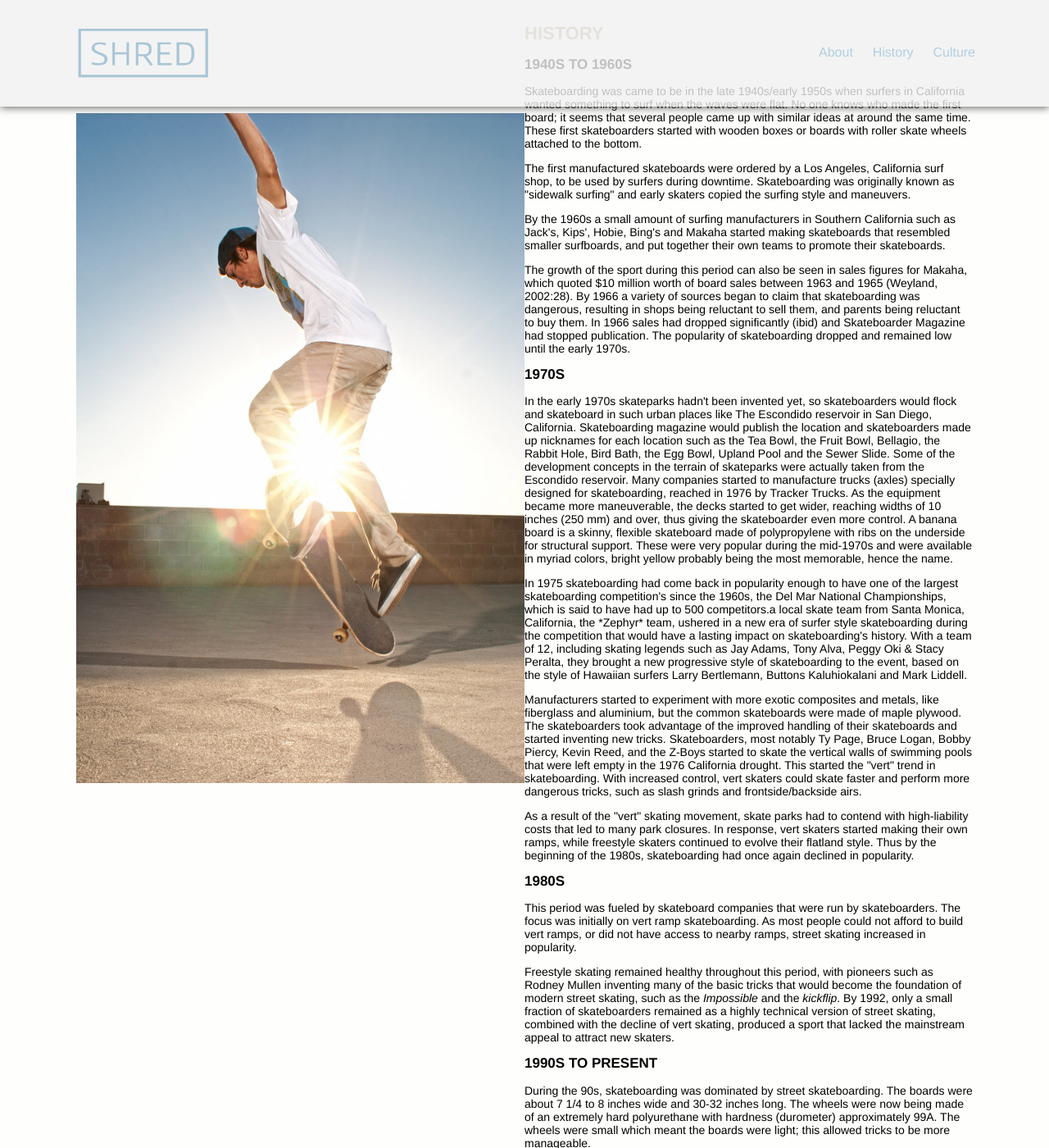
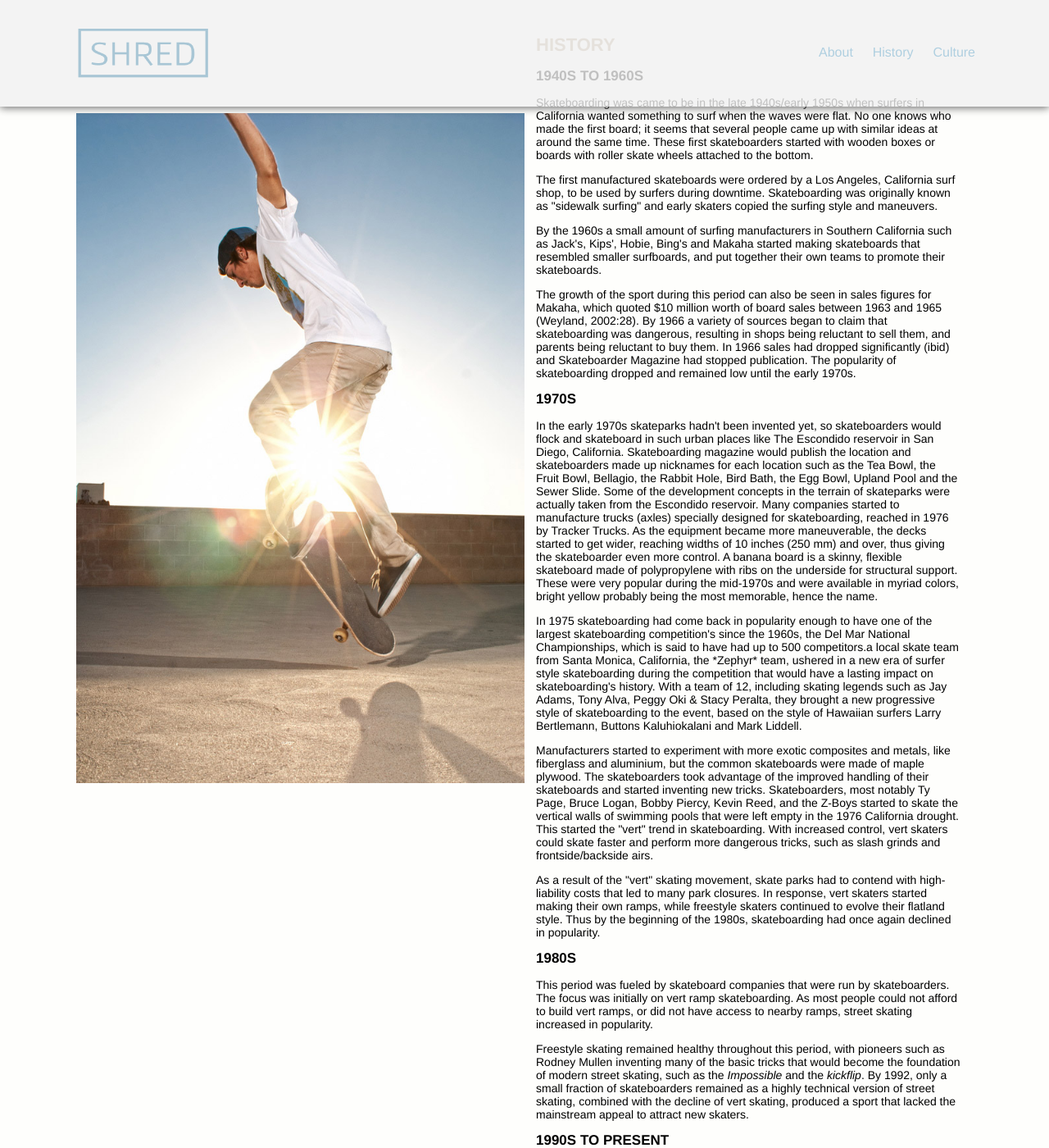
Before and after one commit to maddiwatson1/large-data-site, a Jekyll site: the page built from history.html, in a window 1280 px wide and 1400 px high. Shown: the whole window at 82% size. Built offline with Jekyll 4.4.1, drawn with Linux system fonts in a browser that asks for light colours; Markdown is read by kramdown in place of the engine named in the settings.

Commit message:
another unit edit
*can't get jekyll to run in terminal

```diff
--- a/css/general.css
+++ b/css/general.css
@@ -163,6 +163,10 @@
 	padding-left: 0px;
 }
 
+.unit-spacer-3 {
+	padding: 1em;
+}
+
 @media only screen and (min-width: 37.9375em) {
 
 	.unit-spacer-2 {
@@ -190,7 +194,7 @@
 
 @media only screen and (min-width: 38.0625) {
 
-	.unit unit-s-1 unit-m-1-2 unit-spacer-3 {
+	.unit-spacer-3 {
 		padding-top: 150px;
 		width: 60%;
 	}
```
